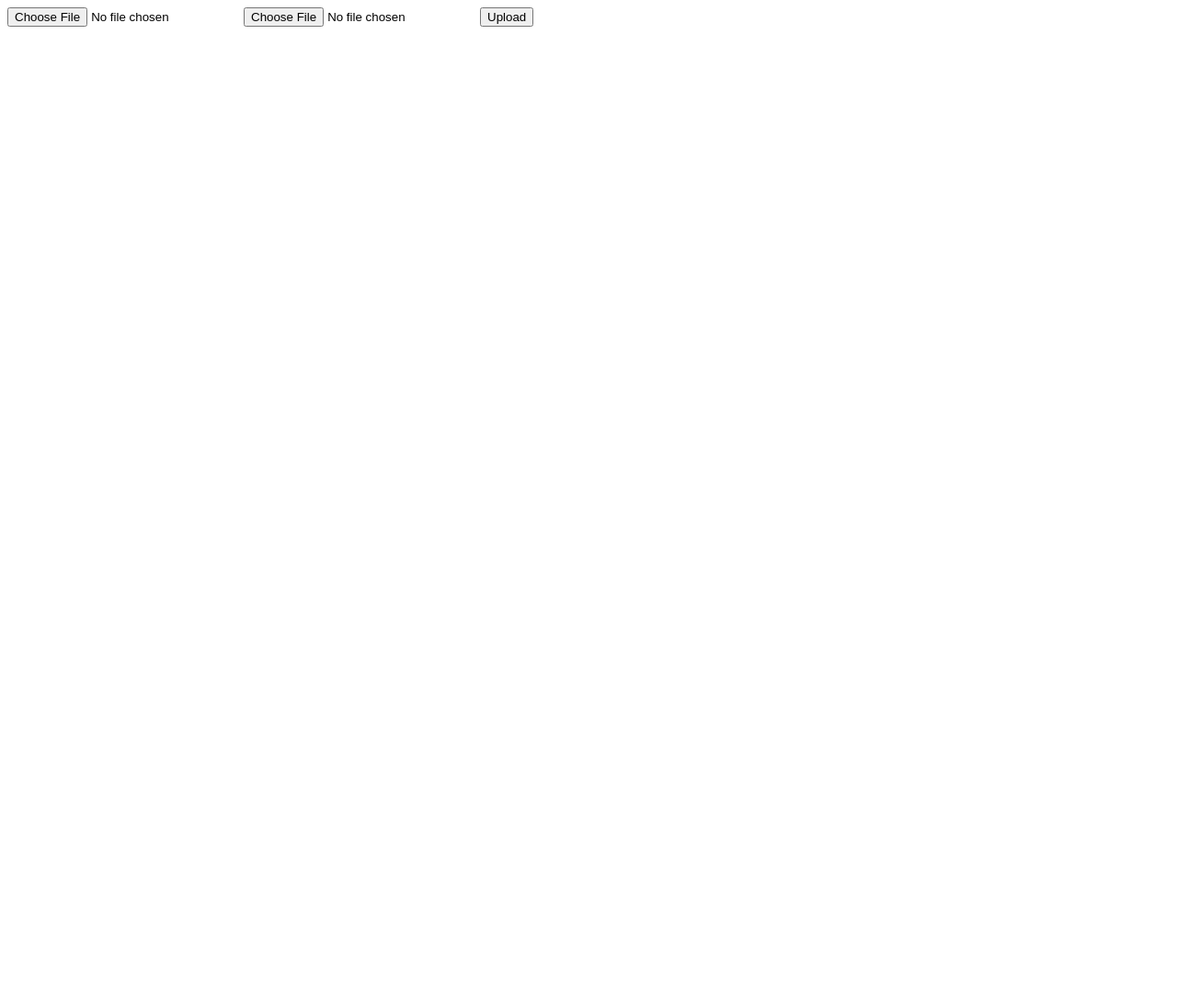
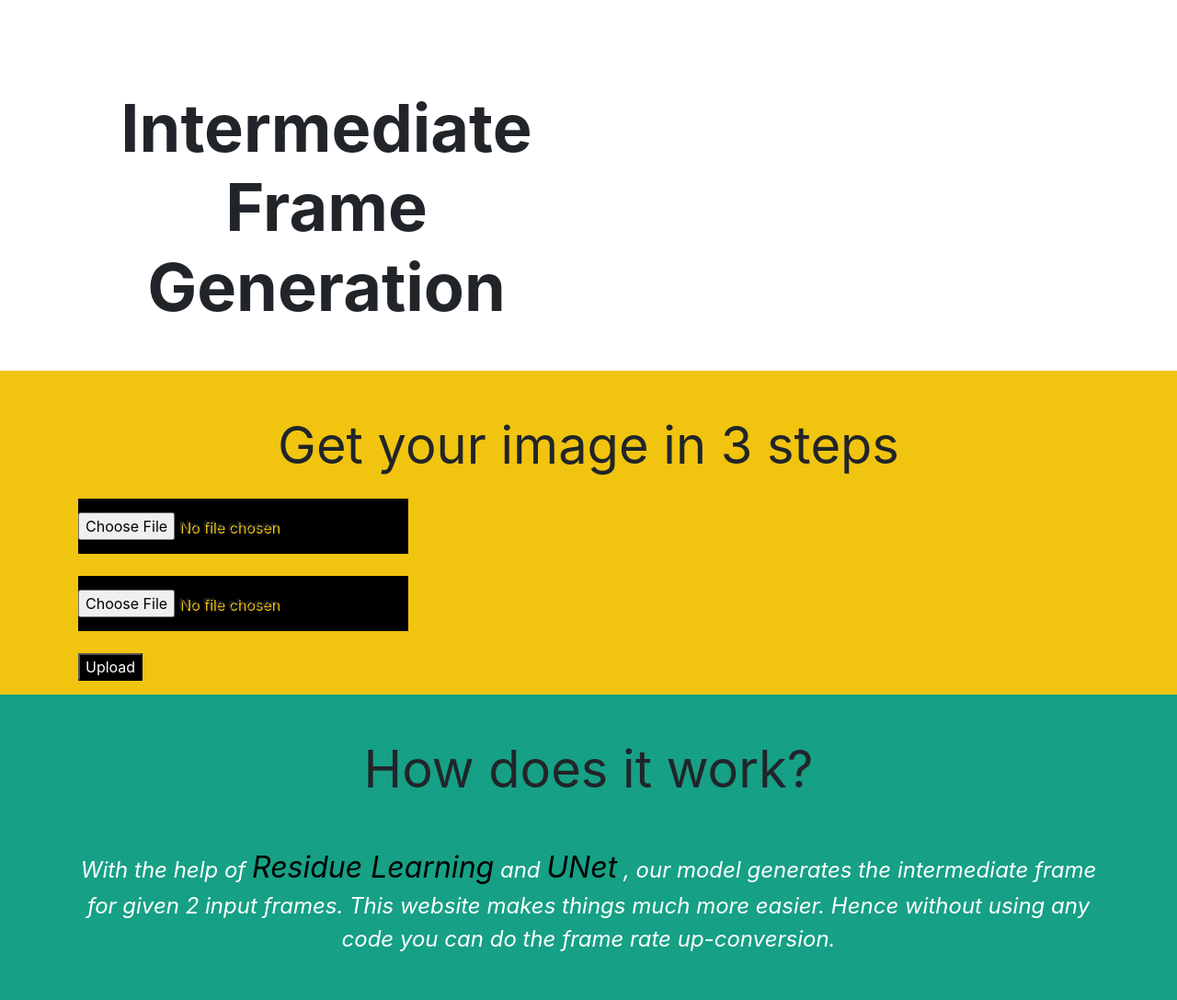
Before and after one commit to darshilshahaha/videoframeinterpolation, a Flask app: page / in a window 1280 px wide. Before the commit the page is almost empty. Shown: the whole page at 92% size. Before the commit the page ends 29 px from the top, so only its background shows below. Run offline with Flask 2, Linux system fonts and the light colour scheme; some libraries are stand-ins or nearby versions.

Commit message:
added some styling to the page

```diff
--- a/templates/file_upload_form.html
+++ b/templates/file_upload_form.html
@@ -1,15 +1,78 @@
-<html>
+<!DOCTYPE html>
+<html lang="en">
 <head>
-    <title>upload</title>
+    <meta charset="UTF-8">
+    <meta http-equiv="X-UA-Compatible" content="IE=edge">
+    <meta name="viewport" content="width=device-width, initial-scale=1.0">
+    <!-- Latest compiled and minified CSS -->
+<link rel="stylesheet" href="https://maxcdn.bootstrapcdn.com/bootstrap/4.5.2/css/bootstrap.min.css">
+
+<!-- jQuery library -->
+<script src="https://ajax.googleapis.com/ajax/libs/jquery/3.5.1/jquery.min.js"></script>
+
+<!-- Popper JS -->
+<script src="https://cdnjs.cloudflare.com/ajax/libs/popper.js/1.16.0/umd/popper.min.js"></script>
+
+<!-- Latest compiled JavaScript -->
+<script src="https://maxcdn.bootstrapcdn.com/bootstrap/4.5.2/js/bootstrap.min.js"></script>
+    <title>Video Frame Interpolation</title>
 </head>
+<style>
+    ::selection {
+      background: #48dbfb;
+    }
+    </style>
 <body>
-    <form action = "/success" method = "post" enctype="multipart/form-data">
-        <input type="file" name="file" />
 
-        <input type="file" name="file2" />
-        <input type = "submit" value="Upload">
-    </form>
+      <div class="container mt-5 mb-5">
+            <div class="row">
+                <div class="col-md-6 mt-5">
+                    <div class="display-3 font-weight-bold text-center" style="text-align: center;"> Intermediate Frame Generation </div>
+                </div>
+
+            </div>
+      </div>
+
+      <div class="container-fluid" id="howto" style="background-color: #f1c40f;">
+          <div class="container">
+              <div class="row">
+                  <div class="col-md-12 text-center display-4 mt-5" style="font-weight: 400;">
+                        Get your image in 3 steps</br>
+                  </div>
+              </div>
+              <div class="row">
+                  <div class="col-md-6">
+                    <form action = "/success" method = "post" enctype="multipart/form-data">
+                        </br><input style="padding: 15px 15px 15px 0px;background-color: black; text-shadow: 2px 2px #f1c40f;" type="file" name="file" /></br></br>
+
+                        <input style="padding: 15px 15px 15px 0px;background-color: black; text-shadow: 2px 2px #f1c40f;" type="file" name="file2" /> </br> </br>
+                        <input style="background-color: black ;color: white;margin-bottom: 15px;" type = "submit" value="Upload"></br>
+                    </form>
 
 
+                  </div>
+              </div>
+          </div>
+      </div>
+      <div class="container-fluid" id="working" style="background-color: #16a085;">
+          <div class="container">
+              <div class="row">
+                  <div class="col-md-12 text-center display-4 mt-5" style="font-weight: 400;">
+                      How does it work?
+                  </div>
+              </div>
+              <div class="row">
+                  <div class="col-md-12 text-center mt-5 text-white mb-5" style="font-size: x-large;font-style: oblique;">
+                    With the help of  <span style="color: black;font-size: xx-large;">Residue Learning</span>
+                    and <span style="color: black;font-size: xx-large;">UNet</span>
+                    , our model generates the intermediate frame for given 2 input frames. This website makes things much more easier. Hence without using any code you can do the frame rate up-conversion.
+                  </div>
+              </div>
+          </div>
+      </div>
+
 </body>
+
+
+</style>
 </html>
```
